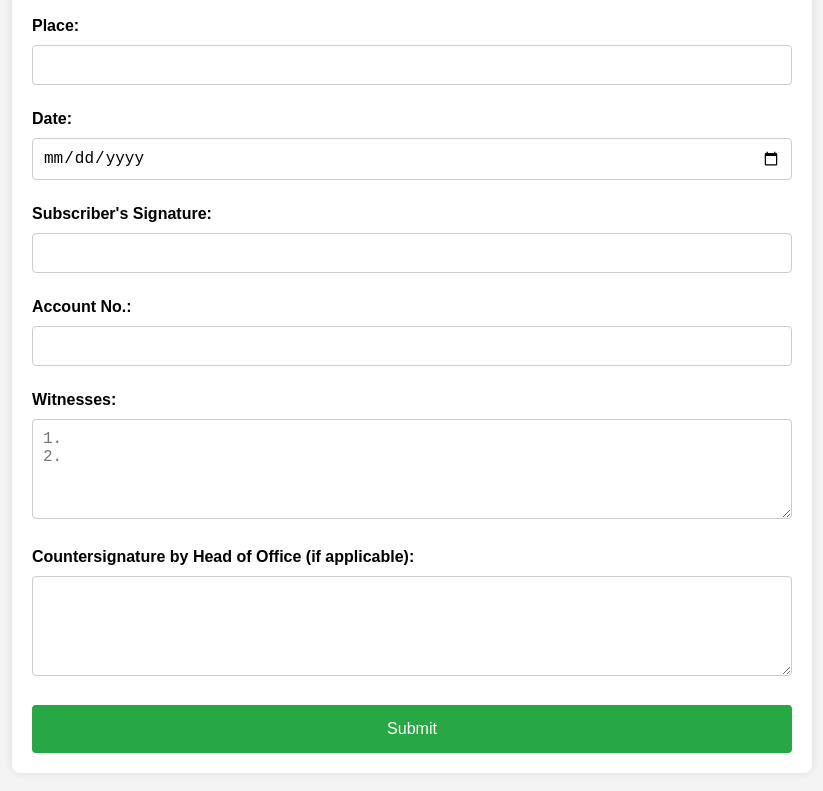
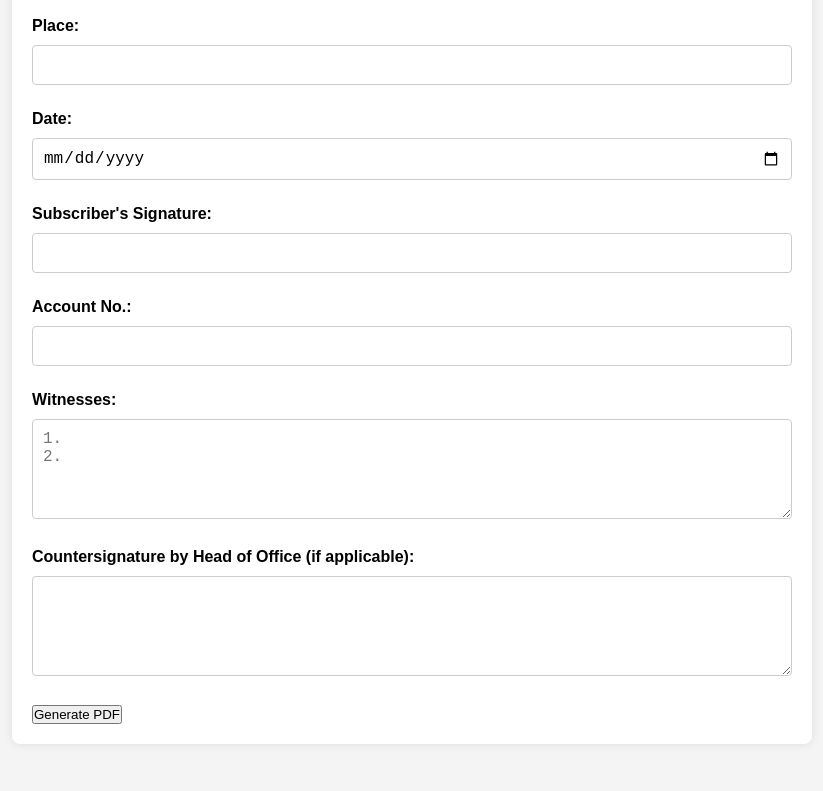
Before and after one commit to Vismaya-200/vichu, a plain HTML site: page index.html in a window 1280 px wide. Shown: the part 674-1465 px from the top of the page, without its empty margins (228-1051 px from the left). After the commit the page ends 1438 px from the top, so only its background shows below. Drawn offline with nearby package versions, Linux system fonts and the light colour scheme.

Commit message:
Update index.html

```diff
--- a/index.html
+++ b/index.html
@@ -5,11 +5,15 @@
     <meta name="viewport" content="width=device-width, initial-scale=1.0">
     <title>Form of Nomination</title>
     <link rel="stylesheet" href="style.css">
+    <!-- Include jsPDF from CDN -->
+    <script src="https://cdnjs.cloudflare.com/ajax/libs/jspdf/2.5.1/jspdf.umd.min.js"></script>
+    <!-- Link to external JavaScript file -->
+    <script src="script.js" defer></script>
 </head>
 <body>
     <div class="form-container">
         <h2>Form of Nomination [See Rule 5(1)]</h2>
-        <form>
+        <form id="nominationForm">
             <div class="form-group">
                 <label for="name">I, (Name):</label>
                 <input type="text" id="name" name="name" required>
@@ -75,7 +79,7 @@
                 <label for="head_office">Countersignature by Head of Office (if applicable):</label>
                 <textarea id="head_office" name="head_office"></textarea>
             </div>
-            <button type="submit">Submit</button>
+            <button type="button" onclick="generatePDF()">Generate PDF</button>
         </form>
     </div>
 </body>
```
